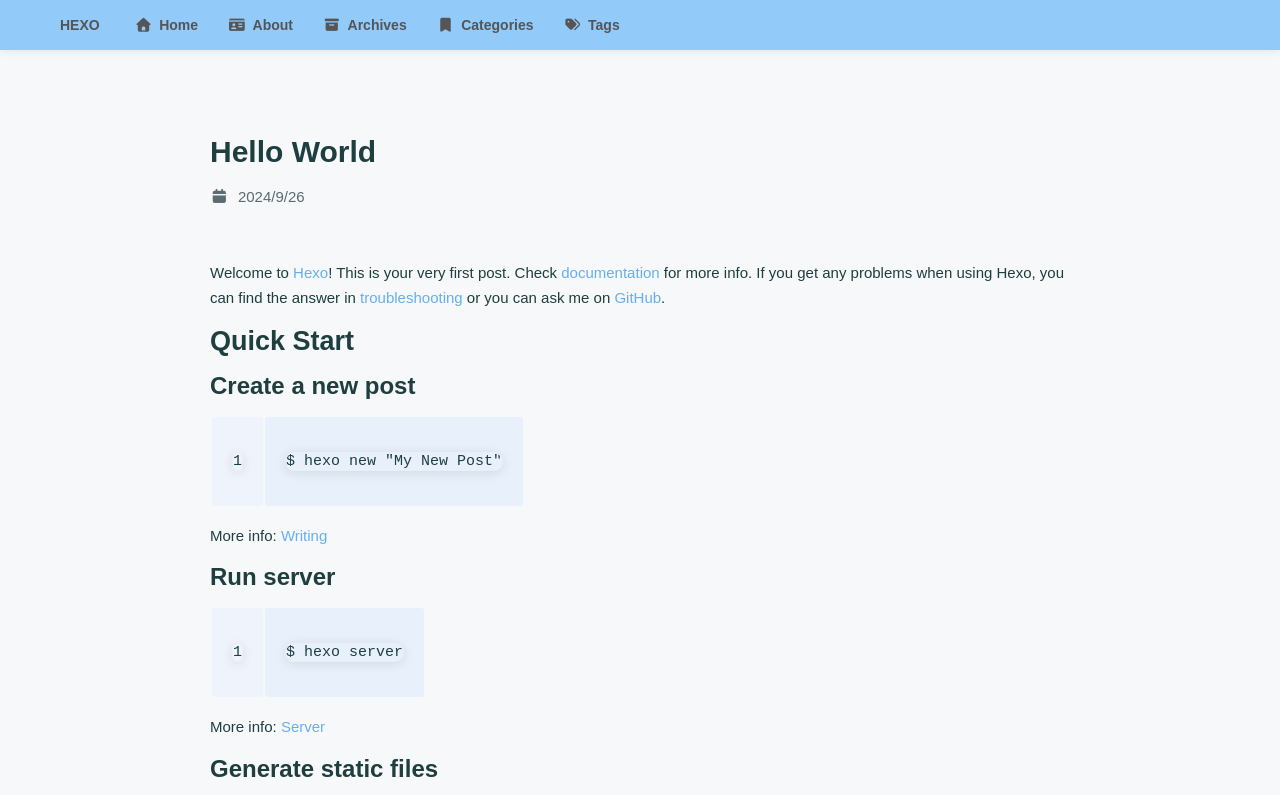
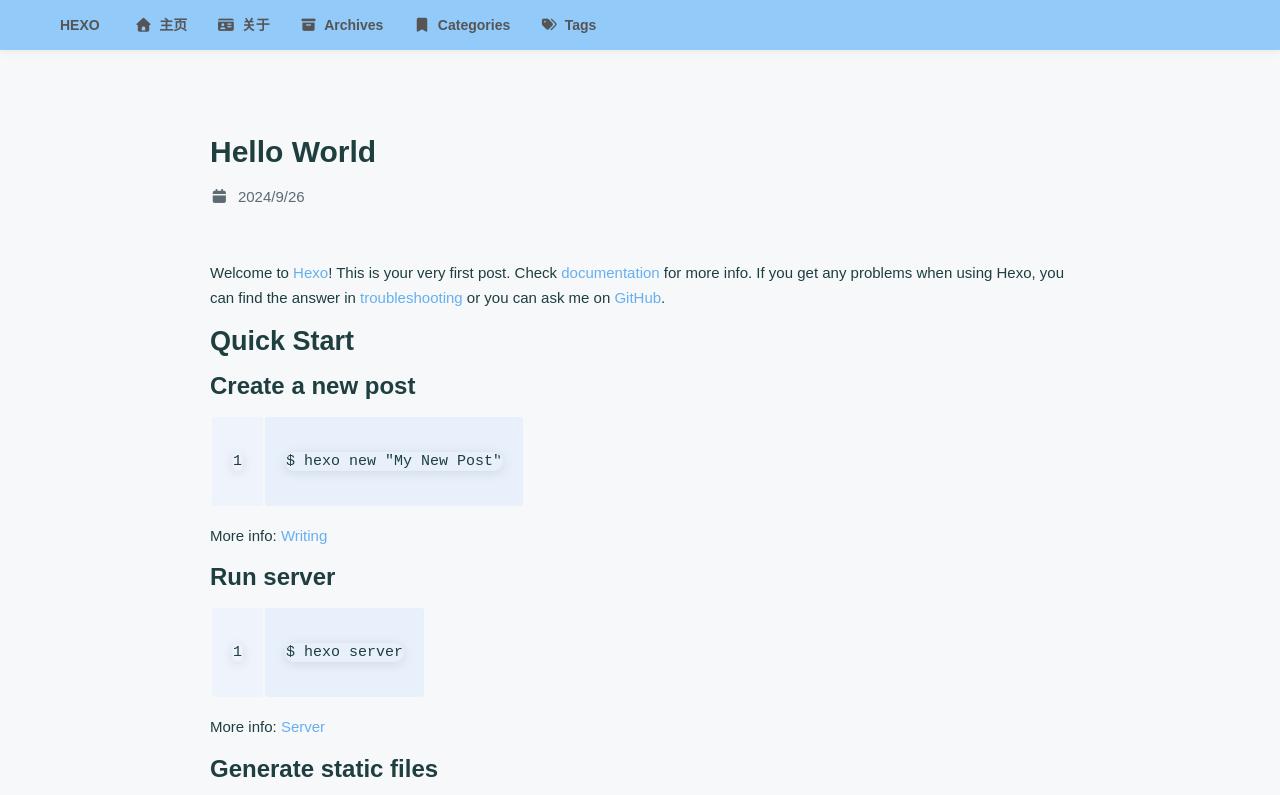
Before and after one commit to Polaris516/Polaris516.github.io, a plain HTML site: page 2024/09/26/hello-world/index.html in a window 1280 px wide. Shown: the top 795 px of the page. Drawn offline with nearby package versions, Linux system fonts and the light colour scheme; a script that the page names is missing; a web font is replaced by a local one.

Commit message:
Site updated: 2024-09-26 17:24:15

```diff
--- a/2024/09/26/hello-world/index.html
+++ b/2024/09/26/hello-world/index.html
@@ -68,12 +68,12 @@
 
         <a href="/">
             <i class="fa-solid fa-house fa-fw"></i>
-            <span>&ensp;Home</span>
+            <span>&ensp;主页</span>
         </a>
 
         <a href="/about">
             <i class="fa-solid fa-id-card fa-fw"></i>
-            <span>&ensp;About</span>
+            <span>&ensp;关于</span>
         </a>
 
         <a href="/archives">
@@ -105,7 +105,7 @@
                         <div style="min-width: 20px; max-width: 50px; width: 10%">
                             <i class="fa-solid fa-house fa-fw"></i>
                         </div>
-                        <div style="min-width: 100px; max-width: 150%; width: 20%">Home</div>
+                        <div style="min-width: 100px; max-width: 150%; width: 20%">主页</div>
                     </div>
                 </a>
 
@@ -114,7 +114,7 @@
                         <div style="min-width: 20px; max-width: 50px; width: 10%">
                             <i class="fa-solid fa-id-card fa-fw"></i>
                         </div>
-                        <div style="min-width: 100px; max-width: 150%; width: 20%">About</div>
+                        <div style="min-width: 100px; max-width: 150%; width: 20%">关于</div>
                     </div>
                 </a>
 
```
Also changed, not shown: archives/2024/09/index.html (+4 -4 lines), archives/2024/index.html (+4 -4 lines), archives/index.html (+4 -4 lines), index.html (+4 -4 lines).
